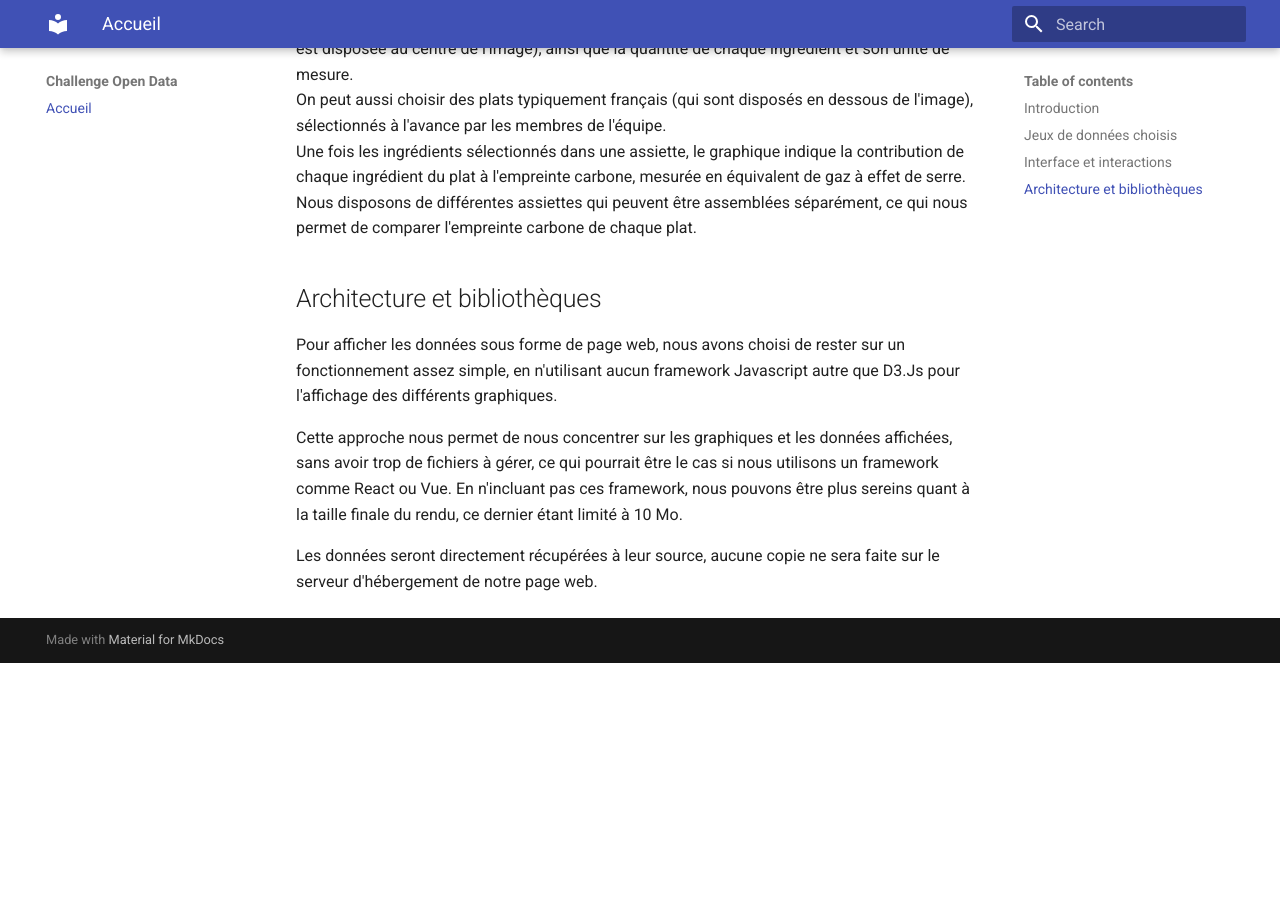
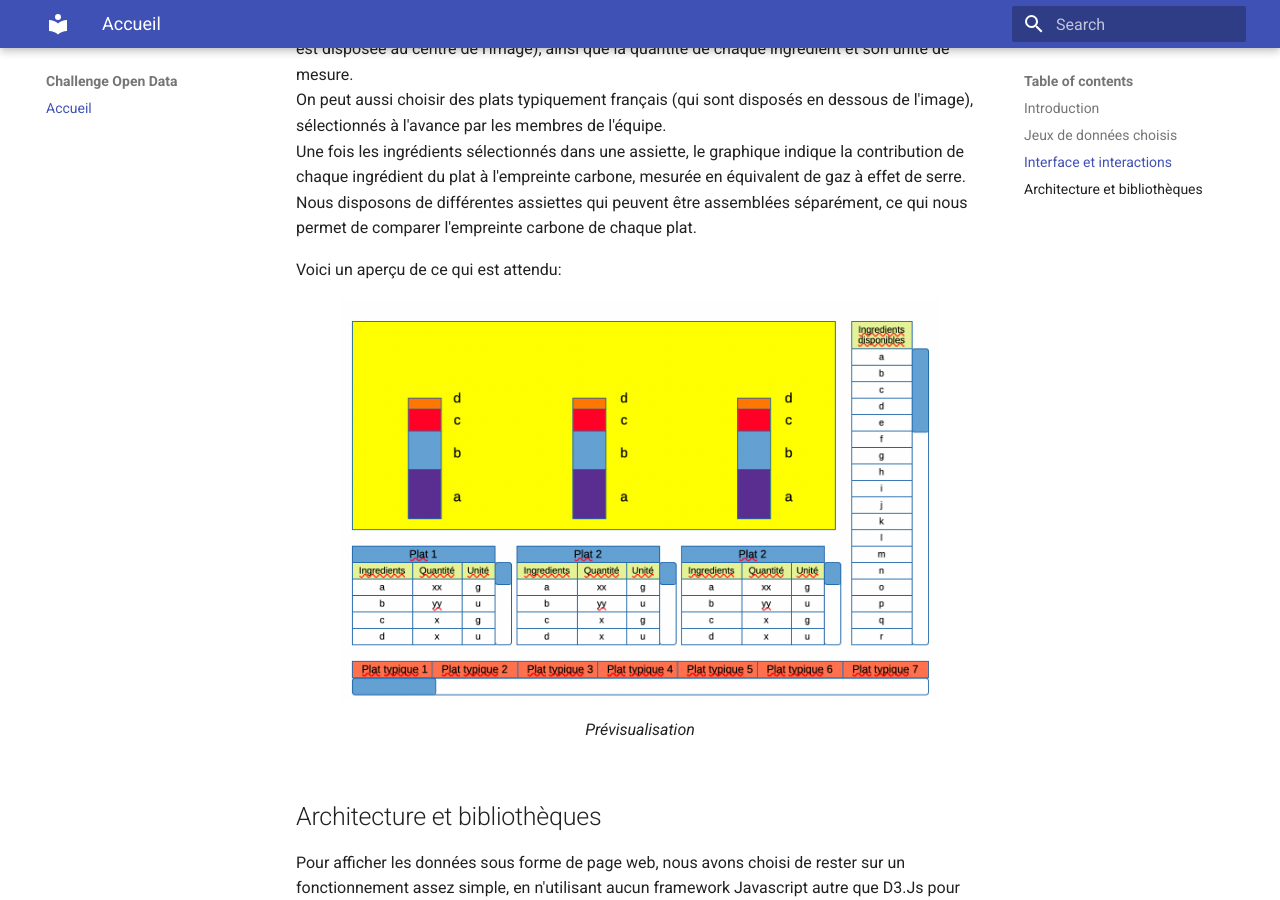
Before and after one commit to gfhuth/challenge-open-data, an MkDocs documentation site: the page built from doc/docs/index.md, in a window 1280 px wide and 900 px high, scrolled down 1189 px. Built offline with MkDocs 1.6.1 and Material for MkDocs 9.7.7, drawn with Linux system fonts in a browser that asks for light colours; before the commit the page ends 1852 px from its top, so only the background shows below that.

Commit message:
Add picture

```diff
--- a/doc/docs/index.md
+++ b/doc/docs/index.md
@@ -30,6 +30,13 @@ On peut aussi choisir des plats typiquement français (qui sont disposés en des
 Une fois les ingrédients sélectionnés dans une assiette, le graphique indique la contribution de chaque ingrédient du plat à l'empreinte carbone, mesurée en équivalent de gaz à effet de serre.
 Nous disposons de différentes assiettes qui peuvent être assemblées séparément, ce qui nous permet de comparer l'empreinte carbone de chaque plat.
 
+Voici un aperçu de ce qui est attendu:
+
+<figure>
+  <img src="../pictures/project-preview.png" width="600" />
+  <figcaption>Prévisualisation</figcaption>
+</figure>
+
 ## Architecture et bibliothèques
 
 Pour afficher les données sous forme de page web, nous avons choisi de rester sur un fonctionnement assez simple, en n'utilisant aucun framework Javascript autre que D3.Js pour l'affichage des différents graphiques.
```
Also changed, not shown: doc/docs/pictures/project-preview.png (added).
